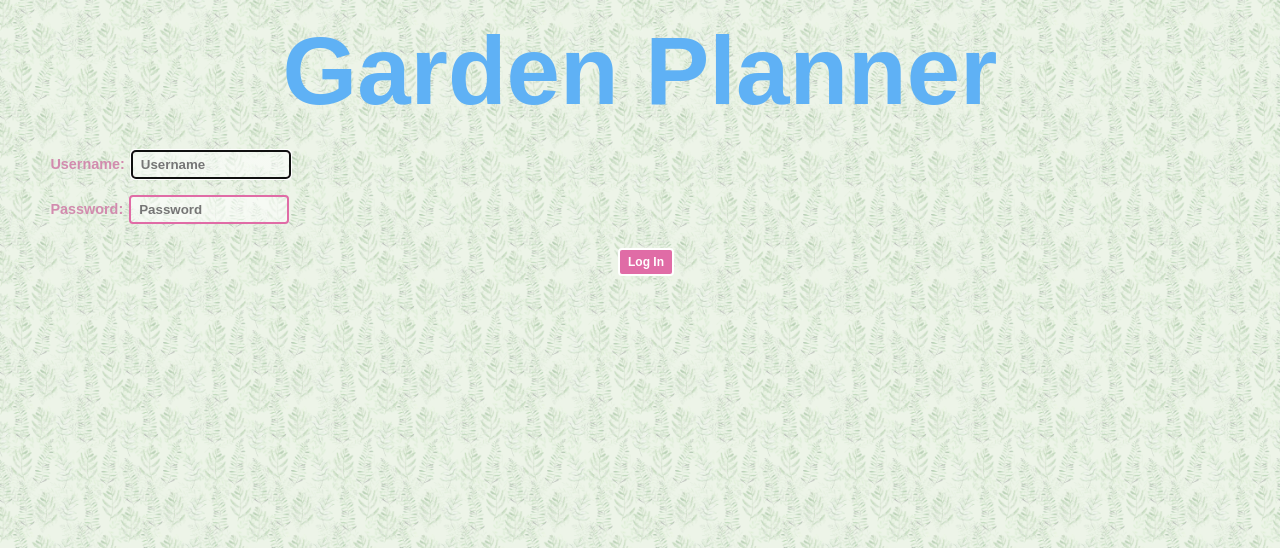
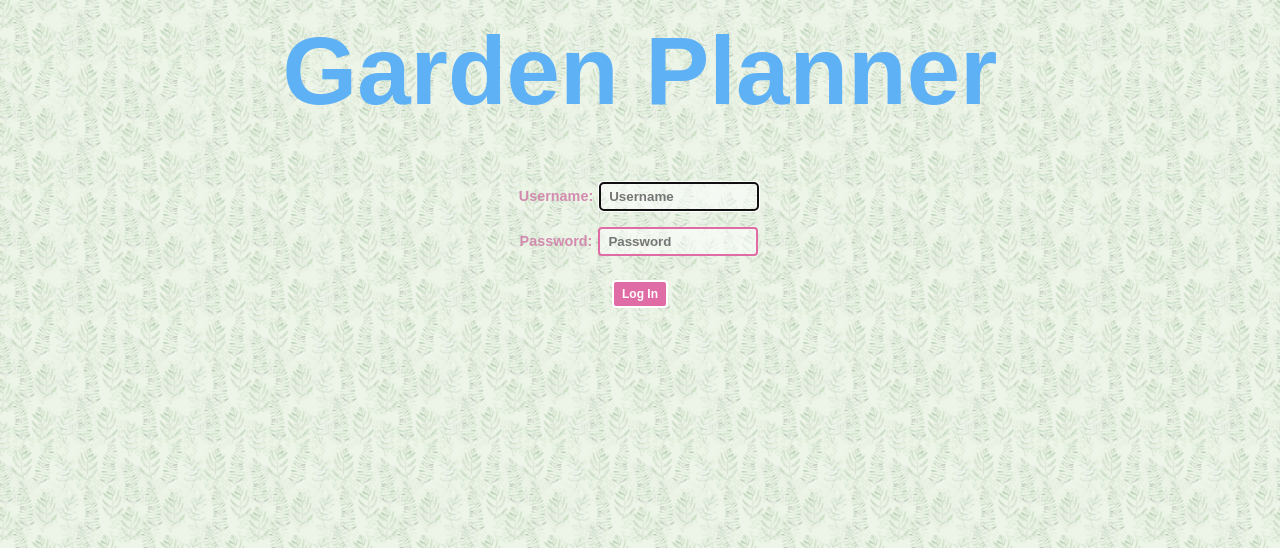
Before and after one commit to berternie9/garden-planner, a Flask app: page /login in a window 1280 px wide. Shown: the part 94-642 px from the top of the page. Run offline with Flask 3, Linux system fonts and the light colour scheme; some libraries are stand-ins or nearby versions; some web fonts are replaced.

Commit message:
update css

```diff
--- a/static/styles.css
+++ b/static/styles.css
@@ -151,7 +151,7 @@ table
     font-style: normal;
 }
 
-.login-form .register-form {
+.login-form, .register-form {
     padding: 0;
     margin: 3rem;
     text-align: center;
```
